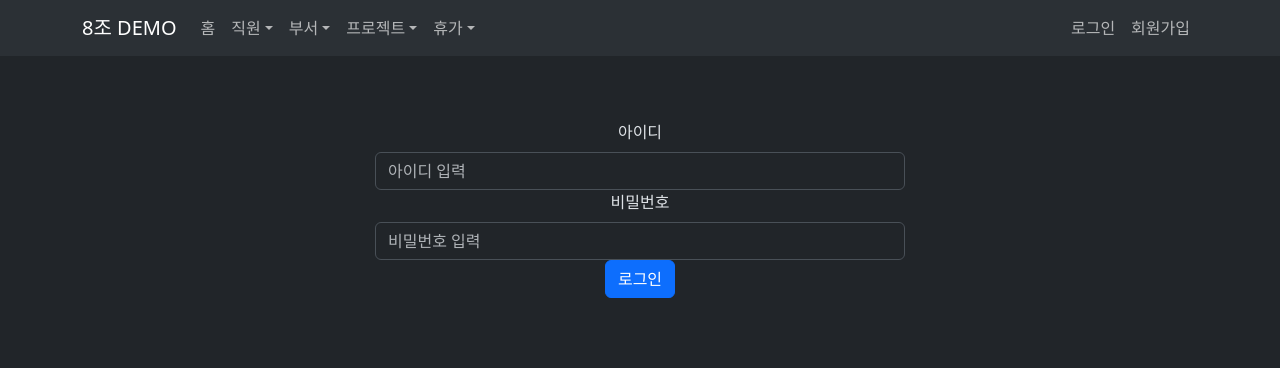
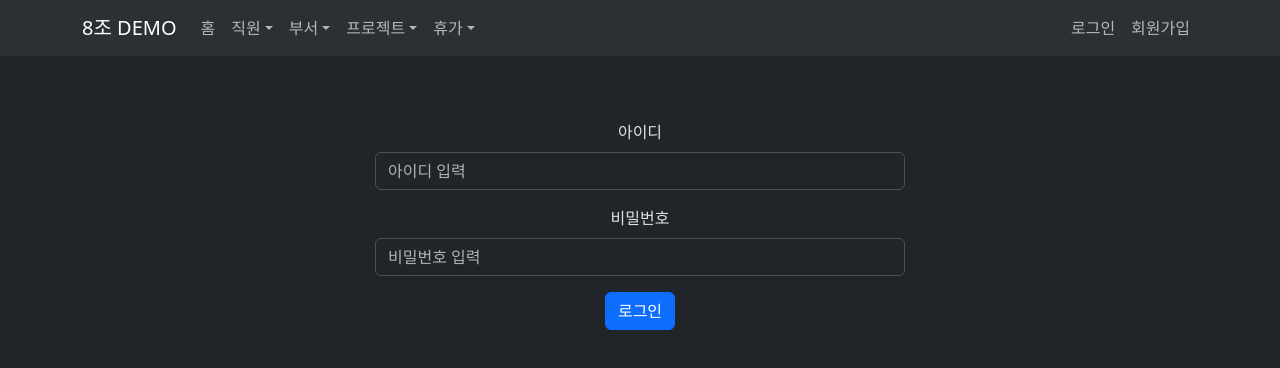
Before and after one commit to db-design-team-project/db-design-demo, a React (Create React App) app in the folder src/react-client/: page /auth/login in a window 1280 px wide. Shown: the top 368 px of the page. Built offline with nearby package versions, Linux system fonts and the light colour scheme; no server answers.

Commit message:
로그인 에러 출력

```diff
--- a/src/react-client/src/pages/auth/login/index.jsx
+++ b/src/react-client/src/pages/auth/login/index.jsx
@@ -9,6 +9,7 @@ const Login = () => {
   const [ID, setID] = useState('');
   const [password, setPassword] = useState('');
   const navigate = useNavigate();
+  const [errMsg, setErrMsg] = useState("");
 
   const handleLogin = () => {
     console.log('Login clicked');
@@ -26,12 +27,17 @@ const Login = () => {
     })
       .then(response => response.json())
       .then(json => {
+        if (json.authenticated) {
           console.log(json.message);
           setUser({
             authenticated: json.authenticated,
             ID: json.ID
           });
           navigate("/");
+        }
+        else {
+          setErrMsg(json.message);
+        }
       })
       .catch(error => console.log(error));
   };
@@ -51,7 +57,7 @@ const Login = () => {
               />
             </Form.Group>
 
-            <Form.Group controlId="formBasicPassword">
+            <Form.Group controlId="formBasicPassword" className='mt-3'>
               <Form.Label>비밀번호</Form.Label>
               <Form.Control
                 type="password"
@@ -61,9 +67,13 @@ const Login = () => {
               />
             </Form.Group>
 
-            <Button variant="primary" type="button" onClick={handleLogin}>
+            <Button variant="primary" type="button" onClick={handleLogin} className='mt-3'>
               로그인
             </Button>
+
+            <p className='mt-3 text-danger'>
+              {errMsg}
+            </p>
           </Form>
         </Col>
       </Row>
```
Also changed, not shown: 1 other file (tests, documents, lock files or other folders). Lines whose indentation alone changed are shown as unchanged.
